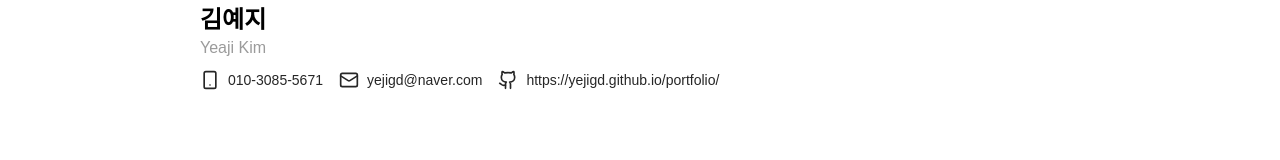
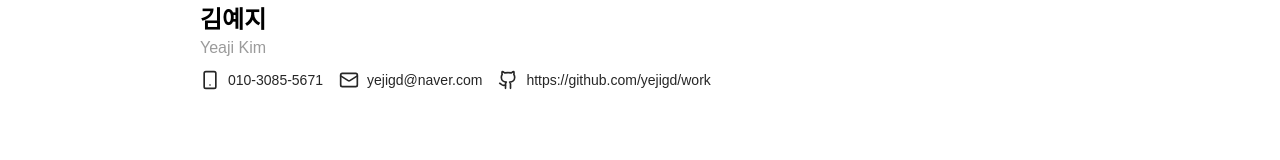
Before and after one commit to yejigd/work, a React (Vite) app in the folder my-work/: page / in a window 1280 px wide. Shown: the part 240-400 px from the top of the page. Built offline with nearby package versions, Linux system fonts and the light colour scheme; a web font is replaced by a local one.

Commit message:
fix: Git URL 수정

```diff
--- a/my-work/src/pages/Home.jsx
+++ b/my-work/src/pages/Home.jsx
@@ -41,8 +41,8 @@ export default function Home() {
                 </li>
                 <li className="flex items-center gap-2 text-sm text-gray-800">
                   <Github />
-                  <a href="https://yejigd.github.io/portfolio/" target="_blank">
-                    https://yejigd.github.io/portfolio/
+                  <a href="https://github.com/yejigd/work" target="_blank">
+                    https://github.com/yejigd/work
                   </a>
                 </li>
               </ul>
```
